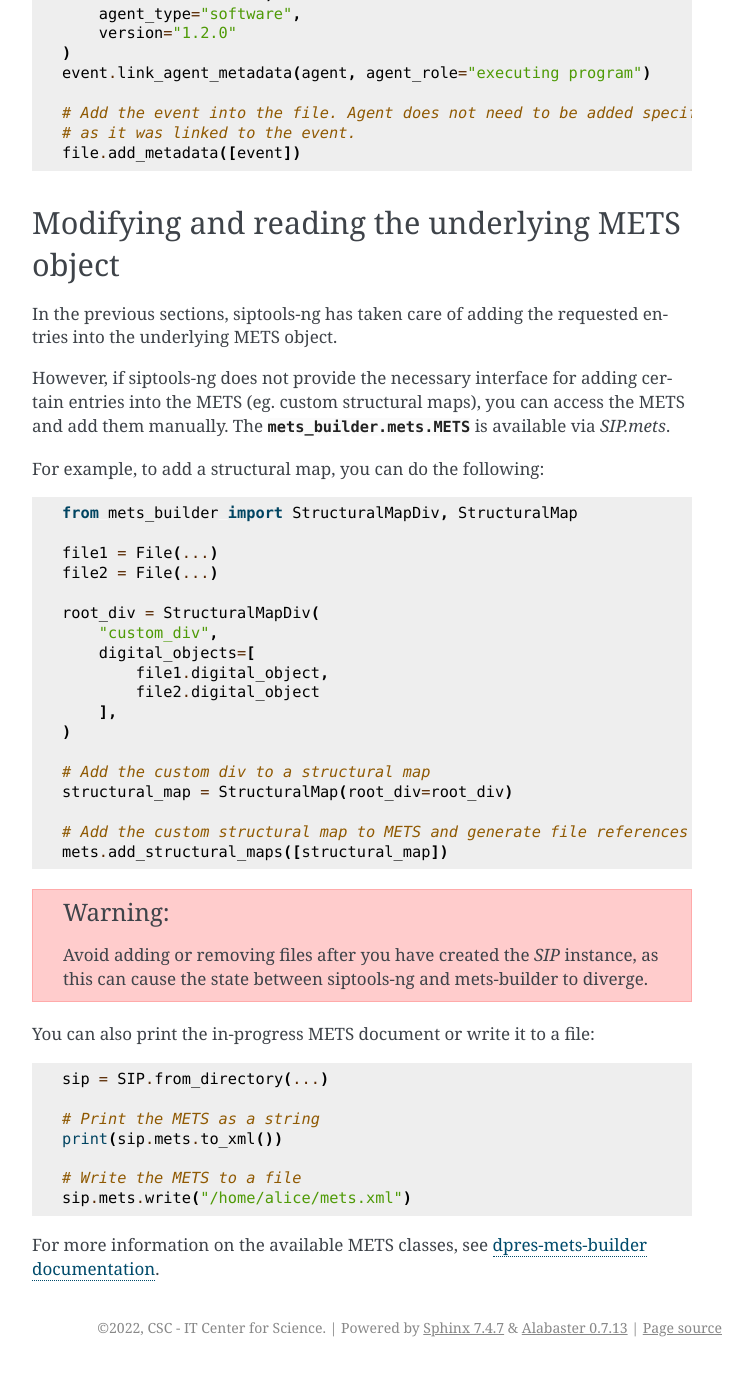
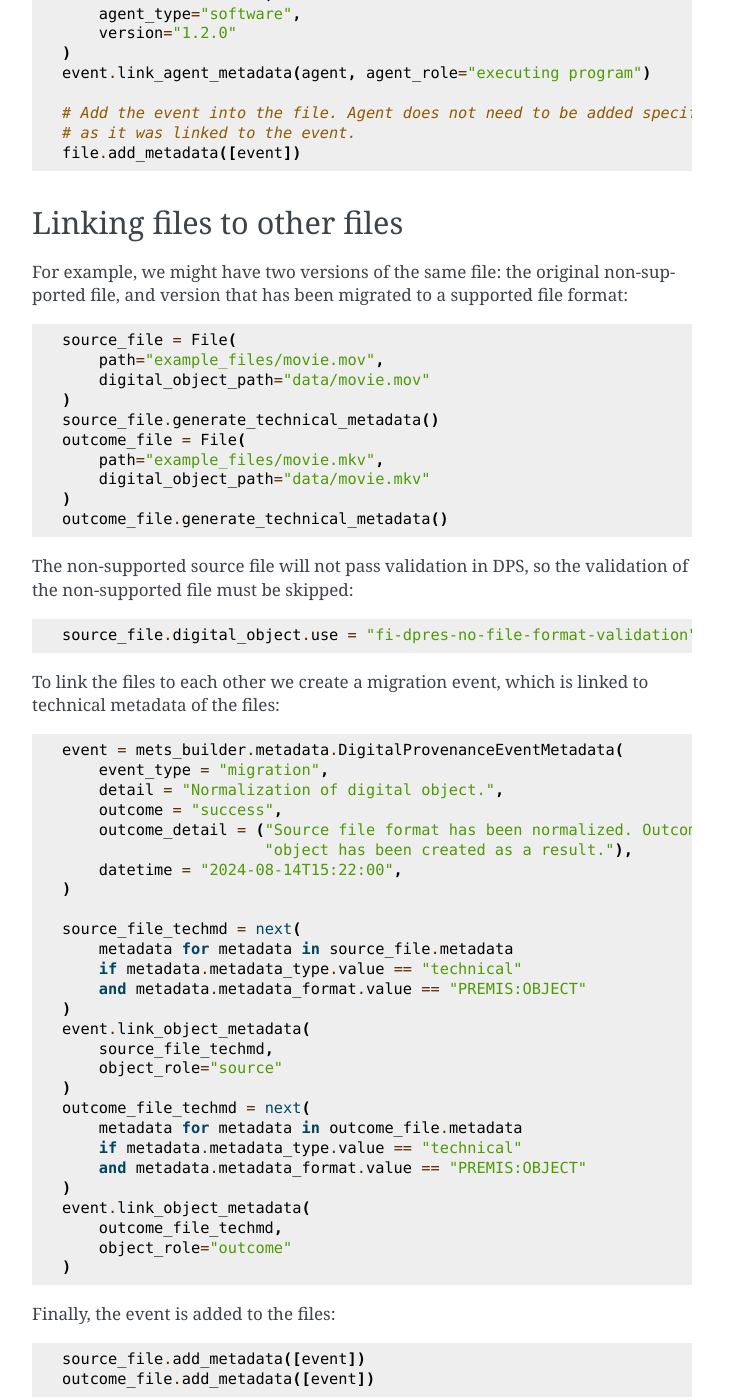
Before and after one commit to Digital-Preservation-Finland/dpres-siptools-ng, a Sphinx documentation site: the page built from doc/source/advanced.rst, in a window 1280 px wide and 1400 px high, scrolled down 1323 px. Shown: the whole window, without its empty margins (388-1140 px from the left). Built offline with Sphinx 7.4.7, drawn with Linux system fonts in a browser that asks for light colours; before the commit the page ends 2690 px from its top, so only the background shows below that; some of the changed text lies outside the part shown.

Commit message:
TPASPKT-1404 Documentation: Linking files to other files

```diff
--- a/doc/source/advanced.rst
+++ b/doc/source/advanced.rst
@@ -74,6 +74,71 @@ management system *ArchiveStar*. We can add an event for this:
     # as it was linked to the event.
     file.add_metadata([event])
 
+
+Linking files to other files
+----------------------------
+
+For example, we might have two versions of the same file: the original non-supported file, and version that has been migrated to a supported file format:
+
+.. code-block:: python
+
+        source_file = File(
+            path="example_files/movie.mov",
+            digital_object_path="data/movie.mov"
+        )
+        source_file.generate_technical_metadata()
+        outcome_file = File(
+            path="example_files/movie.mkv",
+            digital_object_path="data/movie.mkv"
+        )
+        outcome_file.generate_technical_metadata()
+
+The non-supported source file will not pass validation in DPS, so the validation of the non-supported file must be skipped:
+
+.. code-block:: python
+
+        source_file.digital_object.use = "fi-dpres-no-file-format-validation"
+
+To link the files to each other we create a migration event, which is linked to technical metadata of the files:
+
+.. code-block:: python
+
+        event = mets_builder.metadata.DigitalProvenanceEventMetadata(
+            event_type = "migration",
+            detail = "Normalization of digital object.",
+            outcome = "success",
+            outcome_detail = ("Source file format has been normalized. Outcome "
+                              "object has been created as a result."),
+            datetime = "2024-08-14T15:22:00",
+        )
+
+        source_file_techmd = next(
+            metadata for metadata in source_file.metadata
+            if metadata.metadata_type.value == "technical"
+            and metadata.metadata_format.value == "PREMIS:OBJECT"
+        )
+        event.link_object_metadata(
+            source_file_techmd,
+            object_role="source"
+        )
+        outcome_file_techmd = next(
+            metadata for metadata in outcome_file.metadata
+            if metadata.metadata_type.value == "technical"
+            and metadata.metadata_format.value == "PREMIS:OBJECT"
+        )
+        event.link_object_metadata(
+            outcome_file_techmd,
+            object_role="outcome"
+        )
+
+Finally, the event is added to the files:
+
+.. code-block:: python
+
+        source_file.add_metadata([event])
+        outcome_file.add_metadata([event])
+
+
 Modifying and reading the underlying METS object
 ------------------------------------------------
 
```
